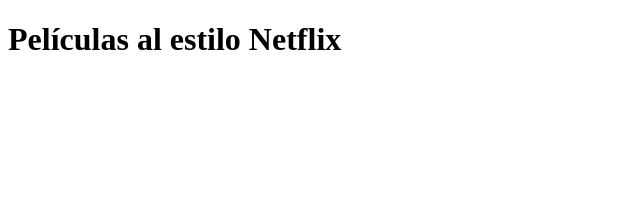
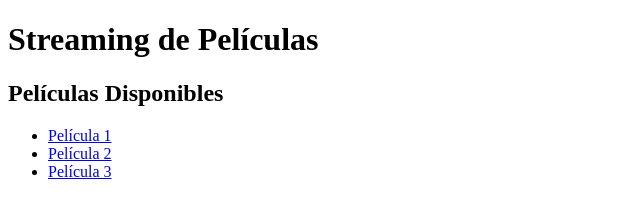
Before and after one commit to odonpelis19/movieclick.github.io, a plain HTML site: page index.html in a window 1280 px wide. Shown: the whole page, without its empty margins (0-640 px from the left). Drawn offline with Linux system fonts and the light colour scheme.

Commit message:
Update index.html

```diff
--- a/index.html
+++ b/index.html
@@ -1,18 +1,23 @@
 <!DOCTYPE html>
 <html lang="es">
 <head>
-    <meta charset="UTF-8">
-    <meta name="viewport" content="width=device-width, initial-scale=1.0">
-    <title>Películas al estilo Netflix</title>
-    <link rel="stylesheet" href="styles.css">
+  <meta charset="UTF-8">
+  <meta name="viewport" content="width=device-width, initial-scale=1.0">
+  <title>Streaming de Películas</title>
 </head>
 <body>
-    <header>
-        <h1>Películas al estilo Netflix</h1>
-    </header>
-    <div class="container" id="moviesContainer">
-        <!-- Aquí se cargarán las películas -->
-    </div>
-    <script src="scripts.js"></script>
+  <header>
+    <h1>Streaming de Películas</h1>
+  </header>
+  <main>
+    <section id="movies">
+      <h2>Películas Disponibles</h2>
+      <ul>
+        <li><a href="movie.html">Película 1</a></li>
+        <li><a href="movie.html">Película 2</a></li>
+        <li><a href="movie.html">Película 3</a></li>
+      </ul>
+    </section>
+  </main>
 </body>
 </html>
```
